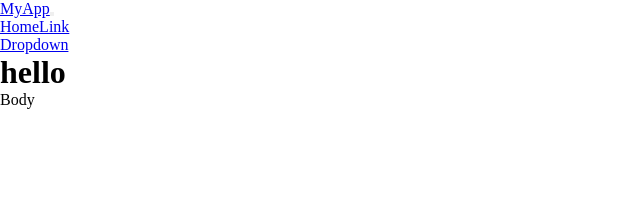
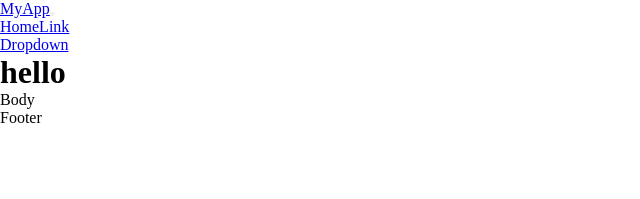
Before and after one commit to KheetiiBazzar123/kheetiBazar_landingPage, a React (Vite) app: page / in a window 1280 px wide. Shown: the top 199 px of the page, without its empty margins (0-640 px from the left). Built offline with nearby package versions, Linux system fonts and the light colour scheme; a web font is replaced by a local one.

Commit message:
adding folder

```diff
--- a/src/App.jsx
+++ b/src/App.jsx
@@ -1,6 +1,7 @@
 import './App.css';
 import Header from './pages/header/Header';
 import Main from './pages/main/Main';
+import Footer from './pages/footer/Footer';
 
 function App() {
 	return (
@@ -8,6 +9,7 @@
 			<div>
 				<Header />
 				<Main />
+				<Footer />
 			</div>
 		</>
 	);
--- /dev/null
+++ b/src/pages/footer/Footer.jsx
@@ -0,0 +1,9 @@
+import React from 'react'
+
+const Footer = () => {
+  return (
+    <div>Footer</div>
+  )
+}
+
+export default Footer
```
Also changed, not shown: src/pages/about/About.css (added), src/pages/about/About.jsx (added), src/pages/blog/Blog.css (added), src/pages/blog/Blog.jsx (added), src/pages/footer/Footer.css (added), src/pages/header/Header.css (added).
